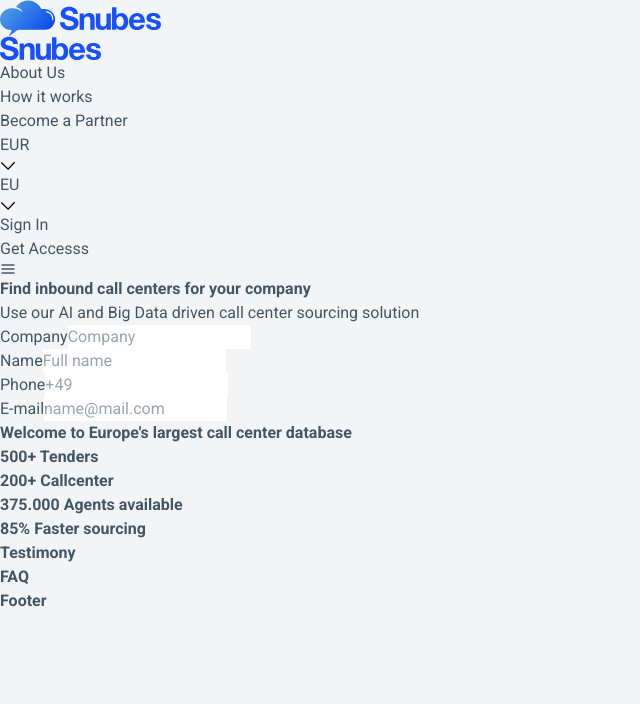
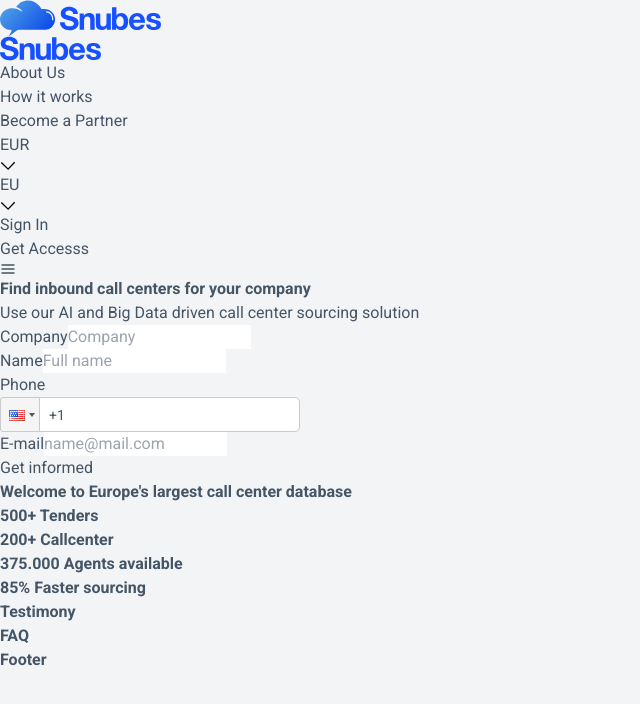
Before and after one commit to ishmaell/snubes-code-challenge, a React (Create React App) app: page / in a window 1280 px wide. Shown: the top 704 px of the page, without its empty margins (0-640 px from the left). Built offline with nearby package versions, Linux system fonts and the light colour scheme.

Commit message:
chore: add form inputs and button

```diff
--- a/package.json
+++ b/package.json
@@ -13,6 +13,7 @@
     "react": "^18.0.0",
     "react-dom": "^18.0.0",
     "react-icons": "^4.3.1",
+    "react-phone-input-2": "^2.15.0",
     "react-router-dom": "^6.3.0",
     "react-scripts": "5.0.0",
     "typescript": "^4.4.2",
--- a/src/App.tsx
+++ b/src/App.tsx
@@ -1,5 +1,6 @@
 import React from 'react';
 import './css/index.css';
+import 'react-phone-input-2/lib/style.css';
 import Layout from './layout/Layout';
 import AppRoutes from './routes/Routes';
 
--- a/src/components/BigHero.tsx
+++ b/src/components/BigHero.tsx
@@ -1,5 +1,6 @@
 import React from 'react';
 import Input from './Input';
+import Button from './Button';
 
 const BigHero: React.FC = () => {
   return (
@@ -24,6 +25,7 @@
             <Input
               classes="input"
               type="text"
+              phone={true}
               label="Phone"
               placeholder="+49"
             />
@@ -33,6 +35,9 @@
               label="E-mail"
               placeholder="name@mail.com"
             />
+            <div className="form-action">
+              <Button classes="button primary">Get informed</Button>
+            </div>
           </div>
         </div>
         <div className="stats">
--- /dev/null
+++ b/src/components/Button.tsx
@@ -0,0 +1,26 @@
+import React from 'react';
+
+interface IButtonProps {
+  onClick?: () => void;
+  children?: React.ReactNode;
+  classes: string | undefined;
+  type?: 'submit' | 'reset' | 'button';
+  disabled?: boolean;
+}
+
+const Button = (props: IButtonProps) => {
+  const { onClick, children, classes, type, disabled } = props;
+  const buttonClasses = `button ${classes}`;
+  return (
+    <button
+      type={type}
+      className={buttonClasses}
+      onClick={onClick}
+      disabled={disabled}
+    >
+      {children}
+    </button>
+  );
+};
+
+export default Button;
--- a/src/components/Input.tsx
+++ b/src/components/Input.tsx
@@ -1,7 +1,9 @@
 import FormGroup from './FormGroup';
+import PhoneInput from 'react-phone-input-2';
 
 interface InputProps {
   type: 'text' | 'password' | 'email';
+  phone?: boolean;
   placeholder?: string;
   label?: string;
   classes?: string;
@@ -14,17 +16,24 @@
 }
 
 const Input = (props: InputProps) => {
-  const { classes, label, type, placeholder, name, error } = props;
+  const { classes, label, phone, type, placeholder, name, error } = props;
 
   return (
     <FormGroup>
       <label>{label}</label>
+      {phone ? (
+        <div className="phone">
+          <PhoneInput country={'us'} />
+        </div>
+      ) : (
         <input
           className={classes}
           placeholder={placeholder}
           type={type}
           name={name}
         />
+      )}
+
       {error}
     </FormGroup>
   );
--- /dev/null
+++ b/src/css/components/button.css
@@ -0,0 +1,23 @@
+.button {
+  @apply rounded text-center bg-transparent h-12 text-lg w-[17.5rem] font-bold;
+}
+
+.button:focus {
+  @apply outline-none;
+}
+
+.button:disabled {
+  @apply opacity-75 cursor-not-allowed;
+}
+
+.button.primary {
+  @apply bg-snubes-blue text-white;
+}
+
+.button.wide {
+  @apply w-full;
+}
+
+.button {
+
+}
--- a/src/css/components/form.css
+++ b/src/css/components/form.css
@@ -1,12 +1,28 @@
-.form-group {
+.form-group, .form-action {
   @apply mb-4 relative flex items-center gap-2;
+}
+
+.form-action {
+  @apply justify-center ml-[100px];
 }
 
 .form-group label {
   @apply block w-[120px] text-snubes-dark-gray text-[1.125rem];
 }
-.input {
-  @apply h-[3rem] w-full border-1 px-4 text-[1.125rem] outline-0 rounded;
+.input, .react-tel-input .form-control {
+  @apply h-[3rem] w-full border-1 border-gray-200 px-4 text-[1.125rem] outline-0 rounded !important;
+}
+
+.form-group .phone {
+  @apply w-full;
+}
+
+.react-tel-input {
+  @apply flex flex-row-reverse gap-4;
+}
+
+.react-tel-input .flag-dropdown {
+  @apply bg-transparent border-gray-200 rounded static w-[80px] flex justify-center !important;
 }
 
 .input.hasIcon {
--- a/src/css/index.css
+++ b/src/css/index.css
@@ -3,6 +3,7 @@
 @tailwind utilities;
 
 @import "./components/big-hero.css";
+@import "./components/button.css";
 @import "./components/form.css";
 @import "./components/header.css";
 @import "./layout/layout.css";
--- a/tailwind.config.js
+++ b/tailwind.config.js
@@ -1,4 +1,5 @@
 module.exports = {
+  important: true,
   content: ["./src/**/*.{html,js,jsx,ts,tsx}"],
   theme: {
     extend: {
@@ -10,6 +11,7 @@
       },
       colors: {
         "snubes-dark-gray": "#445566",
+        "snubes-blue": "#0099ee"
       }
     },
   },
```
Also changed, not shown: 1 other file (tests, documents, lock files or other folders). Lines whose indentation alone changed are shown as unchanged.
